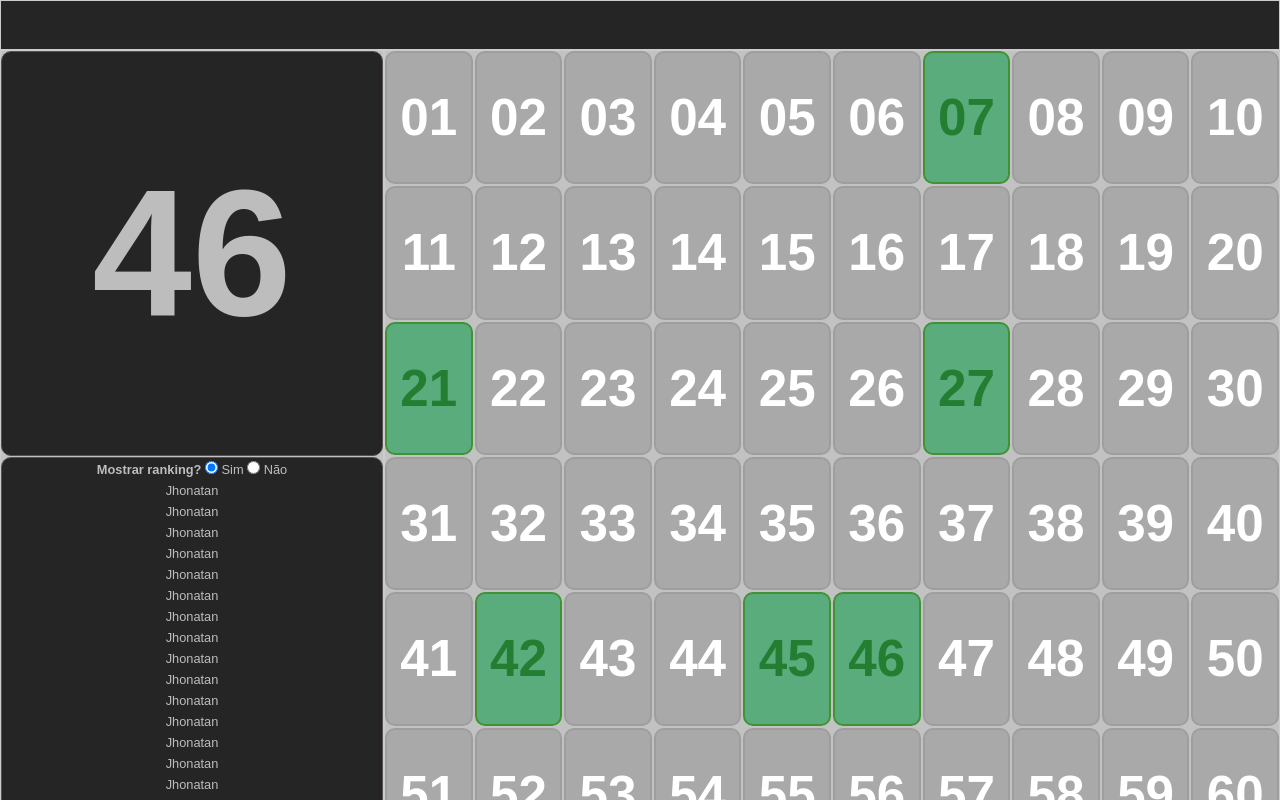
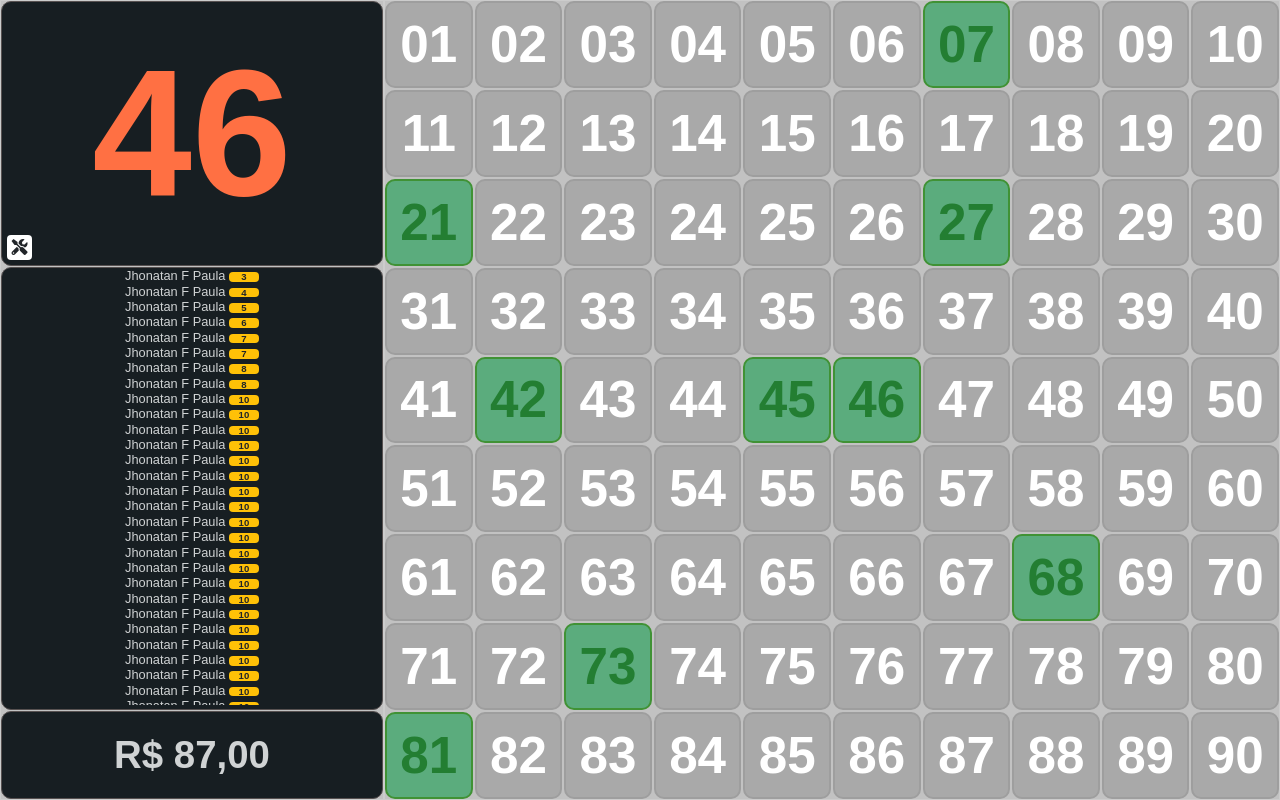
Before and after one commit to jhonatan1090/Bingo, a plain HTML site: page grid.html in a window 1280 px wide. Drawn offline with nearby package versions, Linux system fonts and the light colour scheme.

Commit message:
Alteração no layout da tela inicial

```diff
--- a/grid.html
+++ b/grid.html
@@ -6,32 +6,41 @@
     <title>Grid Layout</title>
 </head>
 
+<link rel="stylesheet" href="https://cdn.jsdelivr.net/npm/bootstrap@4.5.3/dist/css/bootstrap.min.css" integrity="sha384-TX8t27EcRE3e/ihU7zmQxVncDAy5uIKz4rEkgIXeMed4M0jlfIDPvg6uqKI2xXr2" crossorigin="anonymous">
+<link rel="stylesheet" href="https://cdnjs.cloudflare.com/ajax/libs/font-awesome/5.15.1/css/all.min.css">
+
 <style>
 
 * {
-    box-sizing: border-box;
-    padding: 0;
-    margin: 0;
+    box-sizing: border-box !important;
+    padding: 0 !important;
+    margin: 0 !important;
 }
 
 html, body{
-    height:100%;
+    height:100% !important;
     background: rgb(194, 194, 194);
-    overflow-y: auto;
+    line-height: 1.0;
 }
 
-.container{
+._container{
     display: grid;
     grid-template-columns: 30% 70%;
-    grid-template-rows: 50px auto;
+    grid-template-rows: auto;
     background: blueviolet;
     height: 100%;
 }
 
 .menu{
-    background: rgb(37, 37, 37);
+    background:#506A6F;
     border: 1px solid #ccc;
-    grid-column: span 2;
+    position: fixed;
+    top: 0px;
+    width: 100%;
+    height: 40px;
+    display: none;
+    z-index: 5;
+    border-bottom: 2px #fff solid;
 }
 
 .firstColumn{
@@ -45,11 +54,12 @@ html, body{
 }
 
 .chosen {
+    position: relative;
     display: flex;
-    background: rgb(37, 37, 37);
+    background: #171E22;
     border: 1px solid rgb(87, 81, 81);
     border-radius: 10px;
-    color: rgb(189, 189, 189);
+    color: #FF7043;
     font-size: 14vw;
     font-family: sans-serif;
     font-weight: bold;
@@ -59,33 +69,49 @@ html, body{
     grid-row: 1 / 4;
 }
 
+#config{
+    background-color: white;
+    width: 25px;
+    height: 25px;
+    position: absolute;
+    left:    5px;
+    bottom:   5px;
+}
+
 .rank{
-    background: rgb(37, 37, 37);
+    background: #171E22;
     border: 1px solid rgb(87, 81, 81);
     border-radius: 10px;
     grid-row: span 5;
 }
 
-.rank ul {
+.rank ol {
     width: auto;
+    overflow: hidden;
+    height: 54.6vh;
 }
 
-.rank ul li{
+.rank ol li{
     text-align: center;
     padding: 3px 0;
-    color: rgb(189, 189, 189);
+    color: #D0D3D4;
     font-size: 1vw;
     font-family: sans-serif;
+    list-style-type: none;
+    line-height: 1.2;
+}
 
+.rank ol li span{
+    min-width: 30px;
 }
 
 .amount{
     display: flex;
-    background: rgb(37, 37, 37);
+    background: #171E22;
     border: 1px solid rgb(87, 81, 81);
     border-radius: 10px;
     grid-row: span 1;
-    color: rgb(189, 189, 189);
+    color: #D0D3D4;
     font-size: 3vw;
     font-family: sans-serif;
     font-weight: bold;
@@ -129,49 +155,65 @@ html, body{
 
 <body>
 
-    <div class="container">
+    <div class="_container">
         <div class="menu"></div>
         <div class="firstColumn">
-            <div class="chosen">46</div>
+            <div class="chosen">46
+                <button class="btn" id="config"><i class="fas fa-tools"></i></button>
+            </div>
             <div class="rank">
-                <ul>
-                    <li>
-                        <b>Mostrar ranking?</b>
-                        <input type="radio" name="opcao" value="yes" checked> Sim
-                        <input type="radio" name="opcao" value="no"> Não
-                    </li>
-                      <li>Jhonatan</li>
-                    <li>Jhonatan</li>
-                    <li>Jhonatan</li>
-                    <li>Jhonatan</li>
-                    <li>Jhonatan</li>
-                    <li>Jhonatan</li>
-                    <li>Jhonatan</li>
-                    <li>Jhonatan</li>
-                    <li>Jhonatan</li>
-                    <li>Jhonatan</li>
-                    <li>Jhonatan</li>
-                    <li>Jhonatan</li>
-                    <li>Jhonatan</li>
-                    <li>Jhonatan</li>
-                    <li>Jhonatan</li>
-                    <li>Jhonatan</li>
-                    <li>Jhonatan</li>
-                    <li>Jhonatan</li>
-                    <li>Jhonatan</li>
-                    <li>Jhonatan</li>
-                    <li>Jhonatan</li>
-                    <li>Jhonatan</li>
-                    <li>Jhonatan</li>
-                    <li>Jhonatan</li>
-                    <li>Jhonatan</li>
-                    <li>Jhonatan</li>
-                    <li>Jhonatan</li>
-                    <li>Jhonatan</li>
-                    <li>Jhonatan</li>
-                    <li>Jhonatan</li>
-                    <li>Jhonatan</li>
-                </ul>
+                <ol>
+                    <li>Jhonatan F Paula <span class="badge badge-warning">3</span> </li>
+                    <li>Jhonatan F Paula <span class="badge badge-warning">4</span> </li>
+                    <li>Jhonatan F Paula <span class="badge badge-warning">5</span> </li>
+                    <li>Jhonatan F Paula <span class="badge badge-warning">6</span> </li>
+                    <li>Jhonatan F Paula <span class="badge badge-warning">7</span> </li>
+                    <li>Jhonatan F Paula <span class="badge badge-warning">7</span> </li>
+                    <li>Jhonatan F Paula <span class="badge badge-warning">8</span> </li>
+                    <li>Jhonatan F Paula <span class="badge badge-warning">8</span> </li>
+                    <li>Jhonatan F Paula <span class="badge badge-warning">10</span> </li>
+                    <li>Jhonatan F Paula <span class="badge badge-warning">10</span> </li>
+                    <li>Jhonatan F Paula <span class="badge badge-warning">10</span> </li>
+                    <li>Jhonatan F Paula <span class="badge badge-warning">10</span> </li>
+                    <li>Jhonatan F Paula <span class="badge badge-warning">10</span> </li>
+                    <li>Jhonatan F Paula <span class="badge badge-warning">10</span> </li>
+                    <li>Jhonatan F Paula <span class="badge badge-warning">10</span> </li>
+                    <li>Jhonatan F Paula <span class="badge badge-warning">10</span> </li>
+                    <li>Jhonatan F Paula <span class="badge badge-warning">10</span> </li>
+                    <li>Jhonatan F Paula <span class="badge badge-warning">10</span> </li>
+                    <li>Jhonatan F Paula <span class="badge badge-warning">10</span> </li>
+                    <li>Jhonatan F Paula <span class="badge badge-warning">10</span> </li>
+                    <li>Jhonatan F Paula <span class="badge badge-warning">10</span> </li>
+                    <li>Jhonatan F Paula <span class="badge badge-warning">10</span> </li>
+                    <li>Jhonatan F Paula <span class="badge badge-warning">10</span> </li>
+                    <li>Jhonatan F Paula <span class="badge badge-warning">10</span> </li>
+                    <li>Jhonatan F Paula <span class="badge badge-warning">10</span> </li>
+                    <li>Jhonatan F Paula <span class="badge badge-warning">10</span> </li>
+                    <li>Jhonatan F Paula <span class="badge badge-warning">10</span> </li>
+                    <li>Jhonatan F Paula <span class="badge badge-warning">10</span> </li>
+                    <li>Jhonatan F Paula <span class="badge badge-warning">10</span> </li>
+                    <li>Jhonatan F Paula <span class="badge badge-warning">10</span> </li>
+                    <li>Jhonatan F Paula <span class="badge badge-warning">10</span> </li>
+                    <li>Jhonatan F Paula <span class="badge badge-warning">10</span> </li>
+                    <li>Jhonatan F Paula <span class="badge badge-warning">10</span> </li>
+                    <li>Jhonatan F Paula <span class="badge badge-warning">10</span> </li>
+                    <li>Jhonatan F Paula <span class="badge badge-warning">10</span> </li>
+                    <li>Jhonatan F Paula <span class="badge badge-warning">10</span> </li>
+                    <li>Jhonatan F Paula <span class="badge badge-warning">10</span> </li>
+                    <li>Jhonatan F Paula <span class="badge badge-warning">10</span> </li>
+                    <li>Jhonatan F Paula <span class="badge badge-warning">10</span> </li>
+                    <li>Jhonatan F Paula <span class="badge badge-warning">10</span> </li>
+                    <li>Jhonatan F Paula <span class="badge badge-warning">10</span> </li>
+                    <li>Jhonatan F Paula <span class="badge badge-warning">10</span> </li>
+                    <li>Jhonatan F Paula <span class="badge badge-warning">10</span> </li>
+                    <li>Jhonatan F Paula <span class="badge badge-warning">10</span> </li>
+                    <li>Jhonatan F Paula <span class="badge badge-warning">10</span> </li>
+                    <li>Jhonatan F Paula <span class="badge badge-warning">10</span> </li>
+                    <li>Jhonatan F Paula <span class="badge badge-warning">10</span> </li>
+                    <li>Jhonatan F Paula <span class="badge badge-warning">10</span> </li>
+                    <li>Jhonatan F Paula <span class="badge badge-warning">10</span> </li>
+                    <li>Jhonatan F Paula <span class="badge badge-warning">10</span> </li>
+                </ol>
             </div>
             <div class="amount">R$ 87,00</div>
         </div>
@@ -271,3 +313,22 @@ html, body{
 
 </body>
 </html>
+
+<script src="https://code.jquery.com/jquery-3.5.1.slim.min.js" integrity="sha256-4+XzXVhsDmqanXGHaHvgh1gMQKX40OUvDEBTu8JcmNs=" crossorigin="anonymous"></script>
+
+<script>
+
+$( "#config" ).click(function() {
+    var color = $( this ).css( "background-color" );
+
+    if(color == "rgb(255, 255, 255)"){
+        $( ".menu" ).show();
+        $( "#config" ).css("background-color", "#BDBDBD");
+    }else{
+        $( ".menu" ).hide();
+        $( "#config" ).css("background-color", "#fff");
+    }
+
+});
+
+</script>
```
